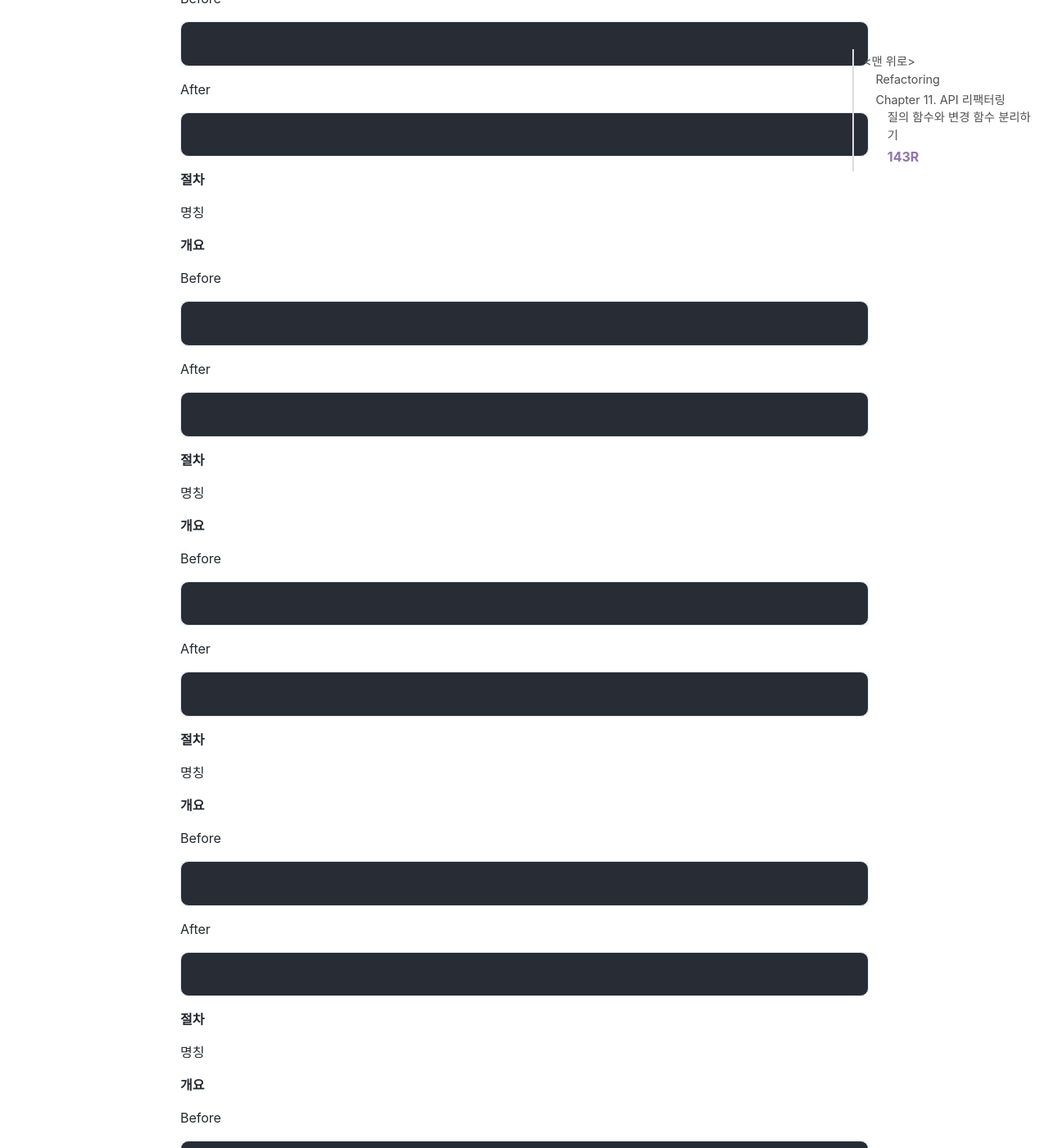
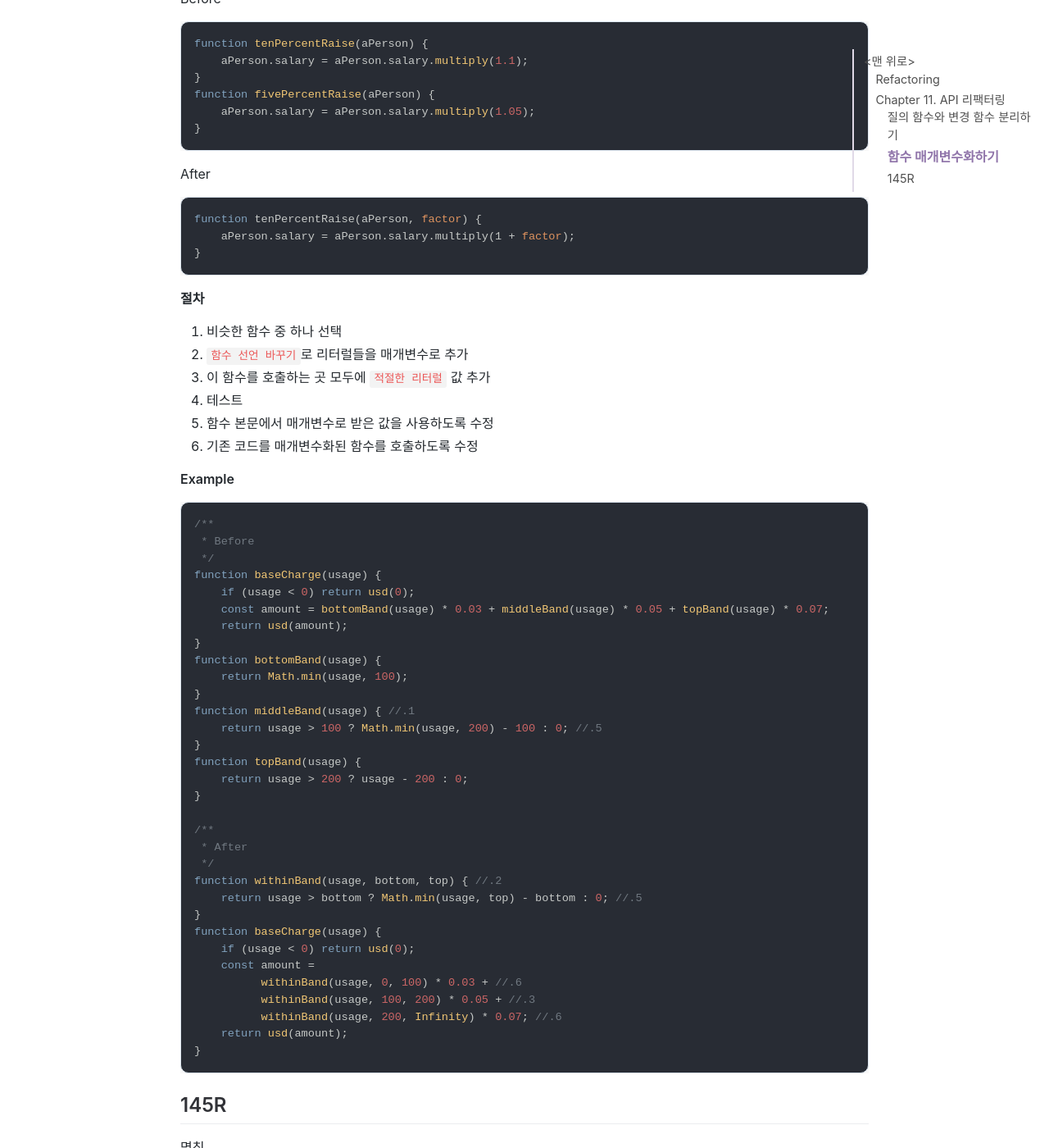
Before and after one commit to jihunparkme/jihunparkme.github.io, a Jekyll site: the page built from _posts/2021-11-28-Refactoring-11.md, in a window 1280 px wide and 1400 px high, scrolled down 2115 px. Shown: the whole window at 82% size. Built offline with Jekyll 4.4.1, drawn with Linux system fonts in a browser that asks for light colours; nearby versions of some CDN libraries; comment, search, counter and statistics services are not loaded; some of the changed text lies outside the part shown.

Commit message:
[Refactoring] 함수 매개변수화하기

````diff
--- a/_posts/2021-11-28-Refactoring-11.md
+++ b/_posts/2021-11-28-Refactoring-11.md
@@ -65,7 +65,78 @@ sendBill();
 
 참고 : 중복 코드가 많이 보인다면 변경 함수에서 질의 함수를 사용하도록 수정해보자.
 
-## 143R
+## 함수 매개변수화하기
+
+`두 함수의 로직이 유사하고 리터럴 값만 다르다면, 다른 값만 매개변수로 받아 처리하는 함수 하나로 합치자.`
+
+**개요**
+
+Before
+
+```javascript
+function tenPercentRaise(aPerson) {
+    aPerson.salary = aPerson.salary.multiply(1.1);
+}
+function fivePercentRaise(aPerson) {
+    aPerson.salary = aPerson.salary.multiply(1.05);
+}
+```
+
+After
+
+```javascript
+function tenPercentRaise(aPerson, factor) {
+    aPerson.salary = aPerson.salary.multiply(1 + factor);
+}
+```
+
+**절차**
+
+1. 비슷한 함수 중 하나 선택
+2. `함수 선언 바꾸기`로 리터럴들을 매개변수로 추가
+3. 이 함수를 호출하는 곳 모두에 `적절한 리터럴` 값 추가
+4. 테스트
+5. 함수 본문에서 매개변수로 받은 값을 사용하도록 수정
+6. 기존 코드를 매개변수화된 함수를 호출하도록 수정
+
+**Example**
+
+```javascript
+/**
+ * Before
+ */
+function baseCharge(usage) {
+    if (usage < 0) return usd(0);
+    const amount = bottomBand(usage) * 0.03 + middleBand(usage) * 0.05 + topBand(usage) * 0.07;
+    return usd(amount);
+}
+function bottomBand(usage) {
+    return Math.min(usage, 100);
+}
+function middleBand(usage) { //.1
+    return usage > 100 ? Math.min(usage, 200) - 100 : 0; //.5
+}
+function topBand(usage) {
+    return usage > 200 ? usage - 200 : 0;
+}
+
+/**
+ * After
+ */
+function withinBand(usage, bottom, top) { //.2
+    return usage > bottom ? Math.min(usage, top) - bottom : 0; //.5
+}
+function baseCharge(usage) {
+    if (usage < 0) return usd(0);
+    const amount =
+          withinBand(usage, 0, 100) * 0.03 + //.6
+          withinBand(usage, 100, 200) * 0.05 + //.3
+          withinBand(usage, 200, Infinity) * 0.07; //.6
+    return usd(amount);
+}
+```
+
+## 145R
 
 명칭
 
@@ -264,21 +335,3 @@ After
 ```
 
 **절차**
-
-명칭
-
-**개요**
-
-Before
-
-```javascript
-
-```
-
-After
-
-```javascript
-
-```
-
-**절차**
````
